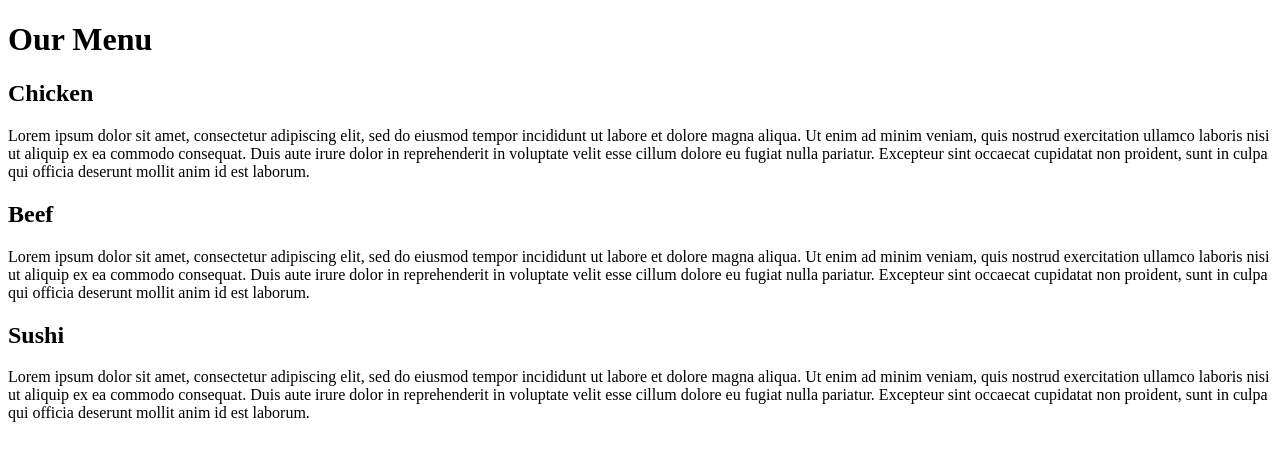
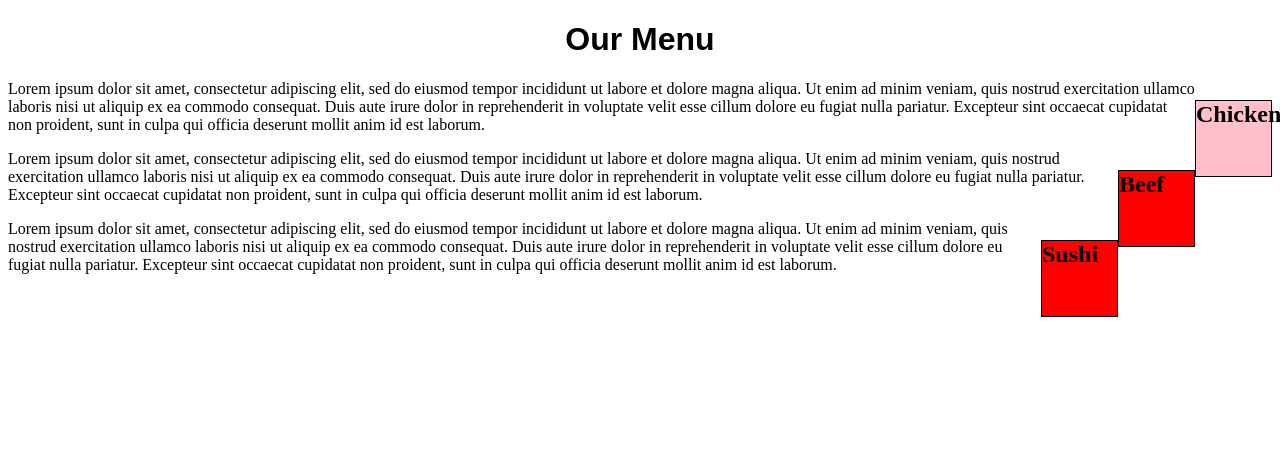
Before and after one commit to Danteluong/module2_solution, a plain HTML site: page index.html in a window 1280 px wide. Drawn offline with Linux system fonts and the light colour scheme.

Commit message:
Update index.html

```diff
--- a/index.html
+++ b/index.html
@@ -1,11 +1,37 @@
 <!DOCTYPE html>
 <html lang="en">
+<style>
+h1 {
+  text-align: center;
+  font-family: Arial, Helvetica, sans-serif;
+}
+.chicken {
+  float: right;
+  background-color: pink;
+  width: 75px;
+  height: 75px;
+  border: 1px solid black;
+}
+.beef {
+  float: right;
+  background-color: red;
+  width: 75px;
+  height: 75px;
+  border: 1px solid black;
+}
+.sushi {
+  float: right;
+  background-color: red;
+  width: 75px;
+  height: 75px;
+  border: 1px solid black;
+}
+</style>
   <head>
     <meta charset="UTF-8" />
     <meta name="viewport" content="width=device-width, initial-scale=1.0" />
     <meta http-equiv="X-UA-Compatible" content="ie=edge" />
     <title>Coursera Module 2 Coding Assignment</title>
-    <link rel="stylesheet" href="styles.css" />
   </head>
   <body>
     <h1 class="h1">Our Menu</h1>
```
